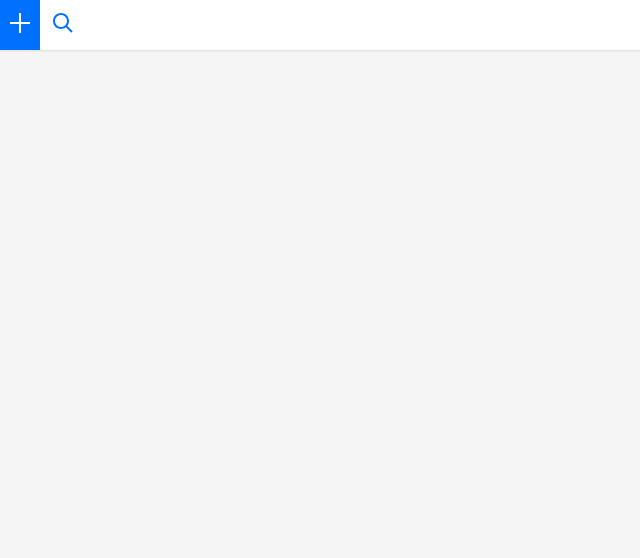
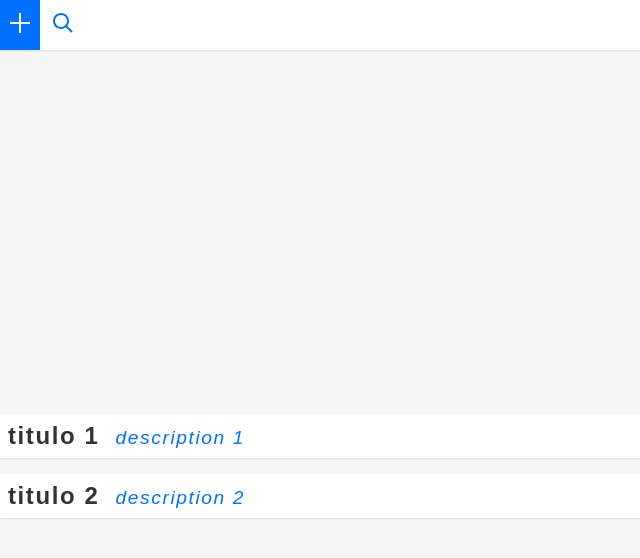
Before and after one commit to informeai/clipboard, an Electron app: page src/public/index.html in a window 800 px wide. Shown: the whole page, without its empty margins (0-640 px from the left). Drawn offline with Linux system fonts and the light colour scheme.

Commit message:
Add stilization ul of main

```diff
--- a/src/public/index.html
+++ b/src/public/index.html
@@ -9,6 +9,7 @@
       :root {
         --background-color: #fff;
         --body-color: #f5f5f5;
+        --title-color: #333;
         --primary-color: #0070ff;
         --secondary-color: #ff008c;
       }
@@ -74,7 +75,7 @@
       /* MAIN */
       main {
         display: flex;
-        margin: 1rem;
+        margin-top: 1rem;
         height: 100vh;
         flex-direction: column;
         justify-content: center;
@@ -105,7 +106,7 @@
         outline: none;
         letter-spacing: 0.1rem;
       }
-      #text {
+      textarea#text {
         width: 100%;
         min-width: 100%;
         min-height: 100%;
@@ -117,6 +118,34 @@
         color: var(--primary-color);
         outline: none;
         letter-spacing: 0.1rem;
+      }
+      div#list {
+        display: flex;
+        flex-direction: column;
+        width: 100%;
+      }
+      ul#list-text {
+        display: flex;
+        flex-direction: column;
+        font-family: sans-serif;
+      }
+      ul#list-text li {
+        list-style: none;
+        padding: 0.5rem;
+        font-size: 1.5rem;
+        letter-spacing: 0.1rem;
+        font-weight: bold;
+        margin: 0.5rem 0;
+        background-color: var(--background-color);
+        color: var(--title-color);
+        box-shadow: 0 1px 2px rgba(0, 0, 0, 0.1);
+      }
+      ul#list-text li span {
+        font-size: 1.2rem;
+        font-style: italic;
+        font-weight: normal;
+        color: var(--primary-color);
+        padding-left: 1rem;
       }
     </style>
   </head>
@@ -177,7 +206,10 @@
           ></textarea>
         </div>
         <div id="list">
-          <ul id="list-text"></ul>
+          <ul id="list-text">
+            <li>titulo 1<span>description 1</span></li>
+            <li>titulo 2<span>description 2</span></li>
+          </ul>
         </div>
       </main>
     </section>
```
